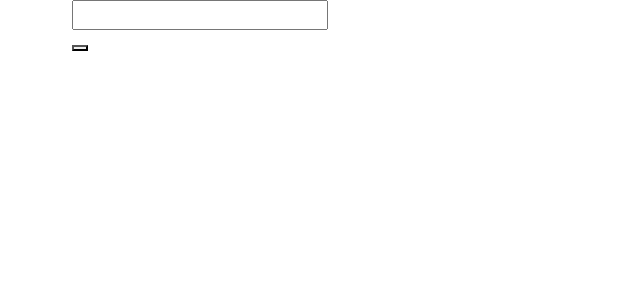
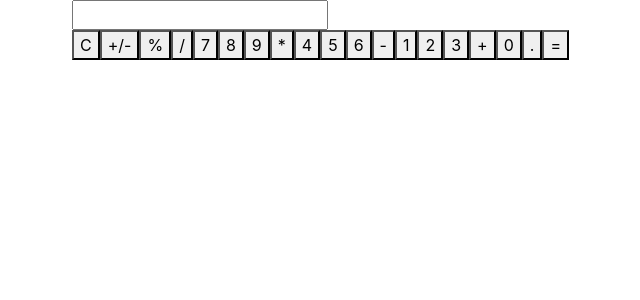
Before and after one commit to w1702/react-calculator, a React (Create React App) app: page / in a window 1280 px wide. Shown: the top 300 px of the page, without its empty margins (13-653 px from the left). Built offline with nearby package versions, Linux system fonts and the light colour scheme.

Commit message:
progressed

```diff
--- a/src/App.js
+++ b/src/App.js
@@ -1,13 +1,12 @@
 import React, { Component } from "react";
-import logo from "./logo.svg";
+//import logo from "./logo.svg";
 import "./App.css";
 import Display from "./components/display";
 import ButtonPanel from "./components/buttonPanel";
-import Button from "./components/button";
 
 class App extends Component {
   state = {
-    equation: { id: "equation", value: null },
+    equation: { id: "equation", value: "" },
 
     ButtonPanel: [
       // Row 1
@@ -37,8 +36,10 @@ class App extends Component {
     ]
   };
 
-  constructor() {
-    super();
+  constructor(){
+      super();
+      let operators = [];
+      let operands = [];
   }
 
   render() {
@@ -48,28 +49,75 @@ class App extends Component {
           {/*  Display  */}
           <Display />
           {/*  Button Panel */}
-          <ButtonPanel />
+          <ButtonPanel
+            buttons = {this.state.ButtonPanel}
+            onKeyPress = {this.handleKeyPress}
+          />
         </main>
       </React.Fragment>
     );
   }
 
+  /**
+   * Check key pressed
+   * If the key pressed is a number or operator, display the corresponding key
+   * Else if the key pressed is "C", clear the display
+   */
   // method(s) for adding to expression
+  handleKeyPress = key => {
+    if(this.keyIsNumberOrOperator(key)){
+        this.setDisplay(this.props.value);
+    }
+    else if(key === "="){
+        solveEquation();
+    }
+    else if(key === "C"){
+        this.clearDisplay();
+    }
+  }
+
+
+  /** Calulating the equation */
+  solveEquation(){
+    equation = getDisplay();
+
+
+
+
+      // while there is a at least one operand in the equation
+
+
+    // clear the array
+  }
+
+
+//   sortEquation(equation){
+//     let elements = equation.split("");
+//     elements.forEach(e => {
+//         if()
+//     });
+//   }
 
   /** Changing the display */
-  setDisplay = expression => {
-    document.getElementById("display").value = expression;
+  setDisplay = pressedKey => {
+    document.getElementById("display").value = pressedKey;
   };
+  clearDisplay = () =>{
+    document.getElementById("display").value = null;
+  }
   getDisplay = () => {
     return document.getElementById("display").value;
   };
 
-  /** Input check for numbers and operators */
+  /** Button input check for numbers and operators */
+  keyIsNumberOrOperator = x => {
+    return this.isNumber(x) || this.isOperator(x);
+  }
   isNumber = num => {
-    return isNaN(num);
+    return !isNaN(num);
   };
   isOperator = str => {
-    let operators = ["+", "-", "*", "/", "%"];
+    let operators = ["+", "-", "*", "/", "%", ".", "=", "+/-"];
     // can replace by array.foreach() ??
     for (var i = 0; i < operators.length; i++) {
       if (str === operators[i]) {
--- a/src/components/button.jsx
+++ b/src/components/button.jsx
@@ -3,7 +3,15 @@ import React, { Component } from "react";
 class Button extends Component {
   state = {};
   render() {
-    return <button />;
+    return (
+        <button
+            value={this.props.value}
+            onClick={() => this.props.onKeyPress(this.props.value)}
+        >
+            {/** Generate text of each button from it's value */}
+            {this.props.value}
+        </button>
+    );
   }
 }
 
--- a/src/components/buttonPanel.jsx
+++ b/src/components/buttonPanel.jsx
@@ -3,16 +3,22 @@ import Button from "./button";
 
 class ButtonPanel extends Component {
   state = {};
+
   render() {
+const { buttons, onKeyPress } = this.props;
     return (
       <div>
-        <Button />
+      {buttons.map(button => (
+        <Button
+          key={button.id}
+          value={button.value}
+          onKeyPress = {onKeyPress}
+        />
+      ))}
       </div>
+      // loop through buttons
+      // each row must have 4 buttons
     );
-  }
-
-  renderButtons() {
-    let rowItemsCount = 0;
   }
 }
 
--- a/src/components/display.jsx
+++ b/src/components/display.jsx
@@ -5,7 +5,7 @@ class Display extends Component {
   render() {
     return (
       <div>
-        <input id="display" type="number" />
+        <input id="display" />
       </div>
     );
   }
```
